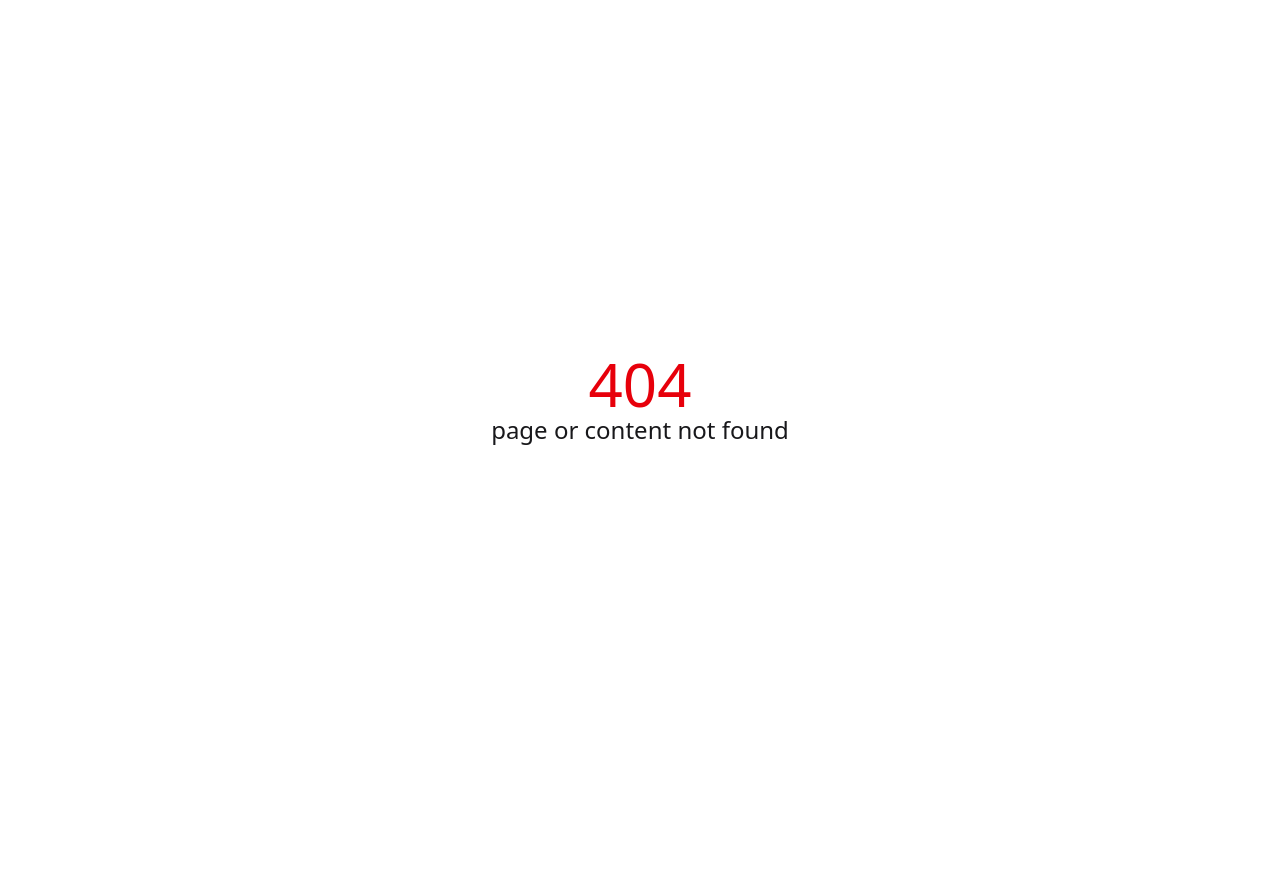
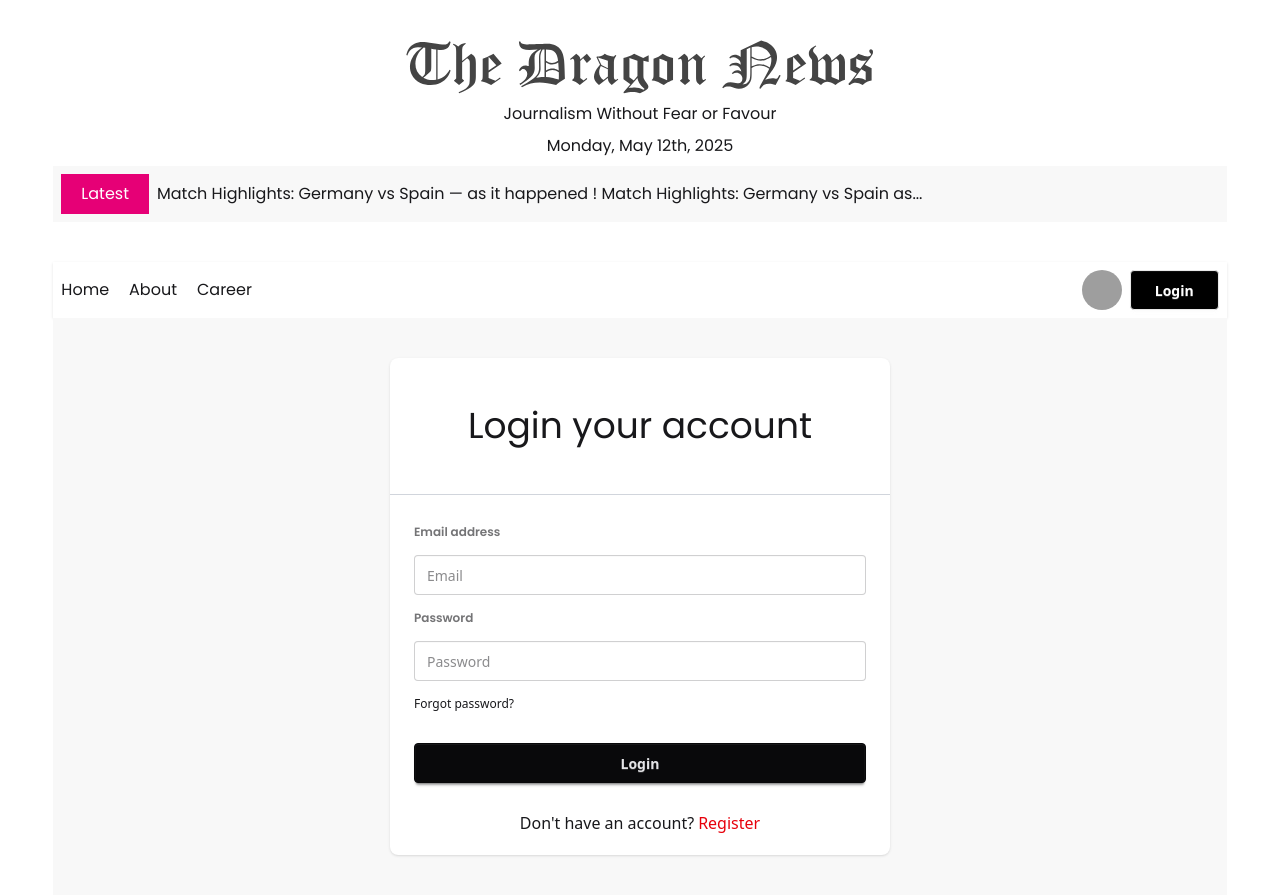
Before and after one commit to mdsaifurrahman117/Dragon-News, a React (Vite) app: page /sign-in in a window 1280 px wide. Before the commit this address had no page. Before the commit the page ends 800 px from the top, so only its background shows below. Built offline with nearby package versions, Linux system fonts and the light colour scheme; grey boxes are pictures that could not be loaded.

Commit message:
sign in page added

```diff
--- a/src/components/Navbar.jsx
+++ b/src/components/Navbar.jsx
@@ -1,5 +1,5 @@
 import React from 'react';
-import { NavLink } from 'react-router';
+import { Link, NavLink } from 'react-router';
 
 const Navbar = () => {
           return (
@@ -15,7 +15,10 @@ const Navbar = () => {
                                                             <img src="https://img.daisyui.com/images/profile/demo/yellingcat@192.webp" />
                                                   </div>
                                         </div>
-                                        <button className="btn px-6 bg-black text-white">Login</button>
+                                        <Link
+                                                  to={"/sign-in"}
+                                                  className="btn px-6 bg-black text-white"
+                                        >Login</Link>
                                         <div className="dropdown">
                                                   <div tabIndex={0} role="button" className="btn btn-ghost lg:hidden">
                                                             <svg xmlns="http://www.w3.org/2000/svg" className="h-5 w-5" fill="none" viewBox="0 0 24 24" stroke="currentColor"> <path strokeLinecap="round" strokeLinejoin="round" strokeWidth="2" d="M4 6h16M4 12h8m-8 6h16" /> </svg>
@@ -23,8 +26,9 @@ const Navbar = () => {
                                                   <ul
                                                             tabIndex={0}
                                                             className="menu menu-sm dropdown-content bg-base-100 rounded-box z-1 mt-3 w-52 p-2 shadow">
-                                                            <li><a>Item 1</a></li>
-                                                            <li><a>Item 3</a></li>
+                                                            <NavLink to={"/"}>Home</NavLink>
+                                                            <NavLink to={"/"}>About</NavLink>
+                                                            <NavLink to={"/"}>Career</NavLink>
                                                   </ul>
                                         </div>
                               </div>
--- /dev/null
+++ b/src/pages/Sign_in.jsx
@@ -0,0 +1,34 @@
+import React from 'react';
+import { Link } from 'react-router';
+
+const Sign_in = () => {
+          return (
+                    <section className="w-11/12 mx-auto">
+                              <div className="hero bg-base-200">
+                                        <div className="hero-content flex-col lg:flex-row py-10">
+                                                  <div className="card bg-base-100 w-full shrink-0 shadow">
+                                                            <h1 className="text-4xl desc-font text-center py-12 border-b border-gray-300">Login your account</h1>
+                                                            <form className="card-body md:w-[500px]">
+                                                                      <fieldset className="fieldset space-y-2">
+                                                                                <label className="label font-semibold desc-font">Email address</label>
+                                                                                <input type="email" className="input w-full" placeholder="Email" />
+                                                                                <label className="label font-semibold desc-font">Password</label>
+                                                                                <input type="password" className="input w-full" placeholder="Password" />
+                                                                                <div><a className="link link-hover">Forgot password?</a></div>
+                                                                                <button className="btn btn-neutral mt-4">Login</button>
+                                                                      </fieldset>
+                                                            </form>
+                                                            <span className="text-center pb-5">Don't have an account?
+                                                                      <Link
+                                                                                to={"/sign-up"}
+                                                                                className="text-red-600 ml-1"
+                                                                      >Register</Link>
+                                                            </span>
+                                                  </div>
+                                        </div>
+                              </div>
+                    </section>
+          );
+};
+
+export default Sign_in;
```
Also changed, not shown: src/main.jsx (+6 -1 lines).
